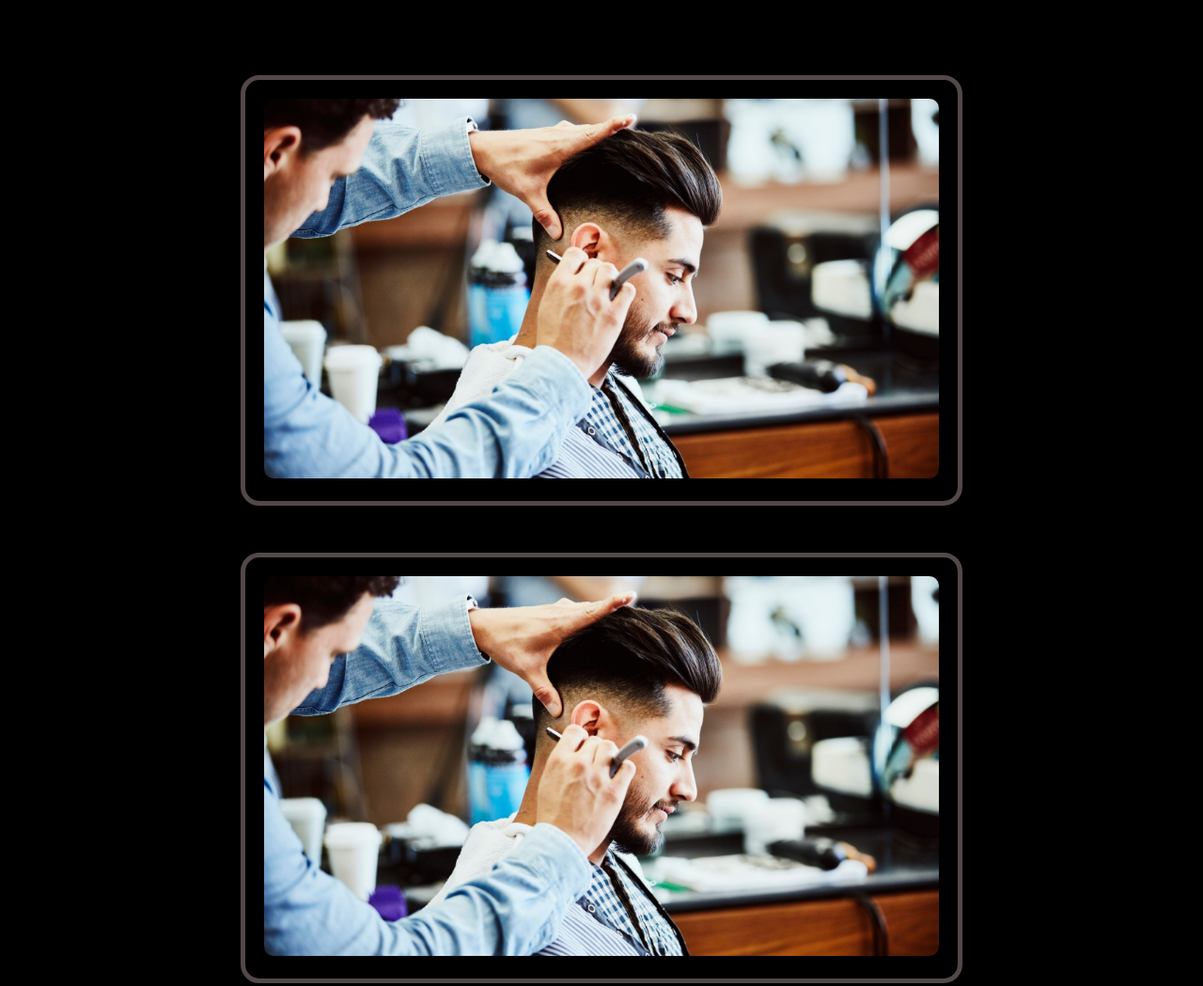
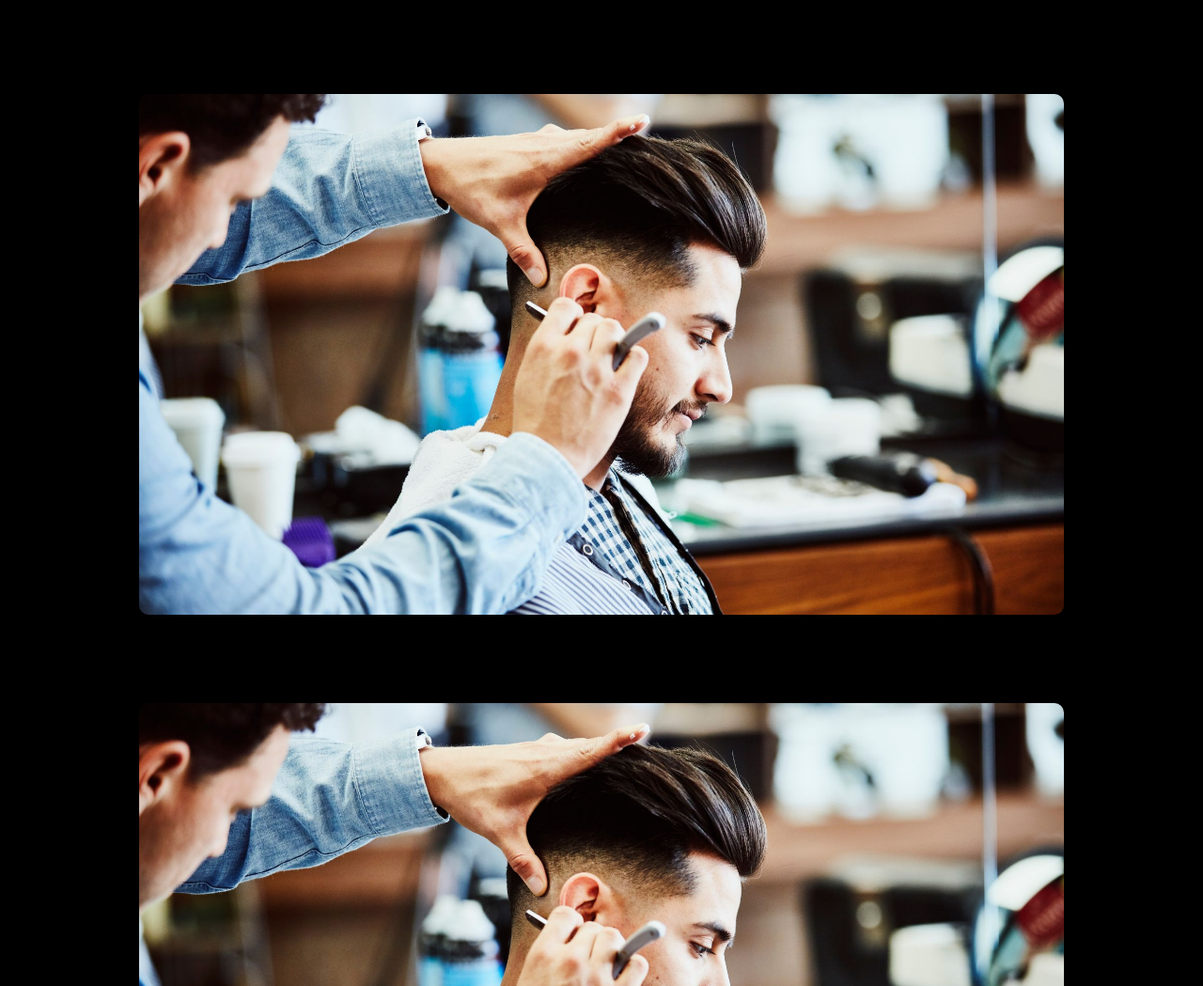
Before and after one commit to barneybro/2Dudes-and-Co-Barbershop, a plain HTML site: page gallery.html in a window 1280 px wide. Shown: the part 800-1849 px from the top of the page at 94% size. Drawn offline with nearby package versions, Linux system fonts and the light colour scheme.

Commit message:
Update Gallery Images

```diff
--- a/style.css
+++ b/style.css
@@ -410,17 +410,16 @@ p {
     flex-direction: column; /* Stack images vertically */
     align-items: center; /* Center the images horizontally */
     gap: 50px; /* Space between images */
-    max-width: 60%; /* Restrict the overall width */
+    max-width: 80%; /* Restrict the overall width */
     margin: 0 auto;
     overflow-y: auto; /* Enable vertical scrolling */
     padding: 20px 0; /* Add top and bottom padding */
 }
 
 .gallery-item {
-    background-color: black; /* Darker brownish background for the images */
+
     padding: 20px;
     border-radius: 20px;
-    border: 5px solid rgb(83, 72, 72); /* Golden border to complement the rest of the page */
     box-shadow: 0 4px 8px rgba(0, 0, 0, 0.3); /* Add a soft shadow */
     width: 100%; /* Ensure the item takes up full width */
 }
```
